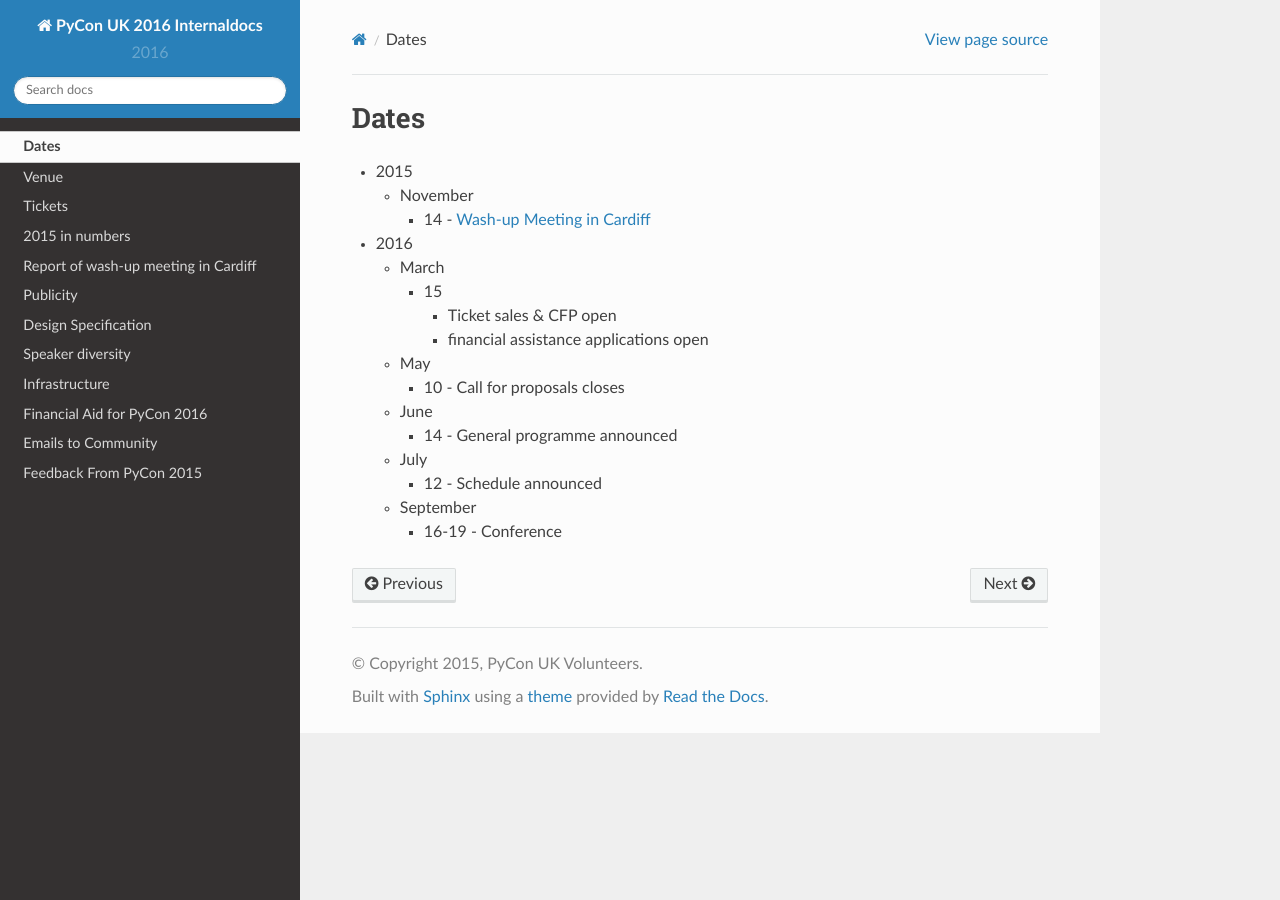
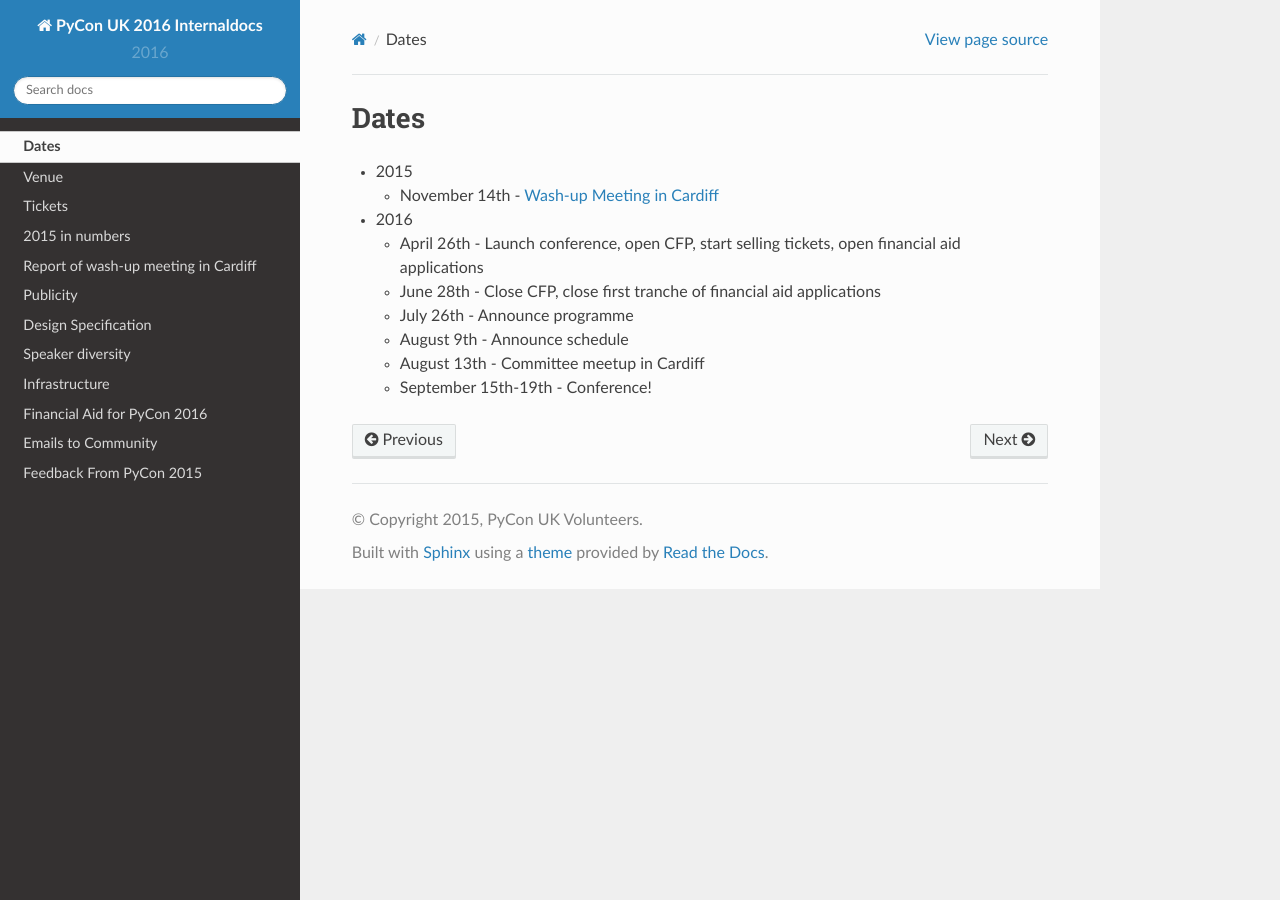
Before and after one commit to PyconUK/documentation, a Sphinx documentation site: the page built from source/dates.rst, in a window 1280 px wide. Built offline with Sphinx 7.4.7 and the Read the Docs theme 2.0.0, drawn with Linux system fonts in a browser that asks for light colours.

Commit message:
Update list of important dates

```diff
--- a/source/dates.rst
+++ b/source/dates.rst
@@ -3,31 +3,13 @@ Dates
 
 * 2015
 
-  * November
-
-    * 14 - :doc:`Wash-up Meeting in Cardiff <wash-up-meeting-report>`
+  * November 14th - :doc:`Wash-up Meeting in Cardiff <wash-up-meeting-report>`
 
 * 2016
 
-  * March
-
-    * 15
-
-      * Ticket sales & CFP open
-      * financial assistance applications open
-
-  * May
-
-    * 10 - Call for proposals closes
-
-  * June
-
-    * 14 - General programme announced
-
-  * July
-
-    * 12 - Schedule announced
-
-  * September
-
-    * 16-19 - Conference
+  * April 26th - Launch conference, open CFP, start selling tickets, open financial aid applications
+  * June 28th - Close CFP, close first tranche of financial aid applications
+  * July 26th - Announce programme
+  * August 9th - Announce schedule
+  * August 13th - Committee meetup in Cardiff
+  * September 15th-19th - Conference!
```
